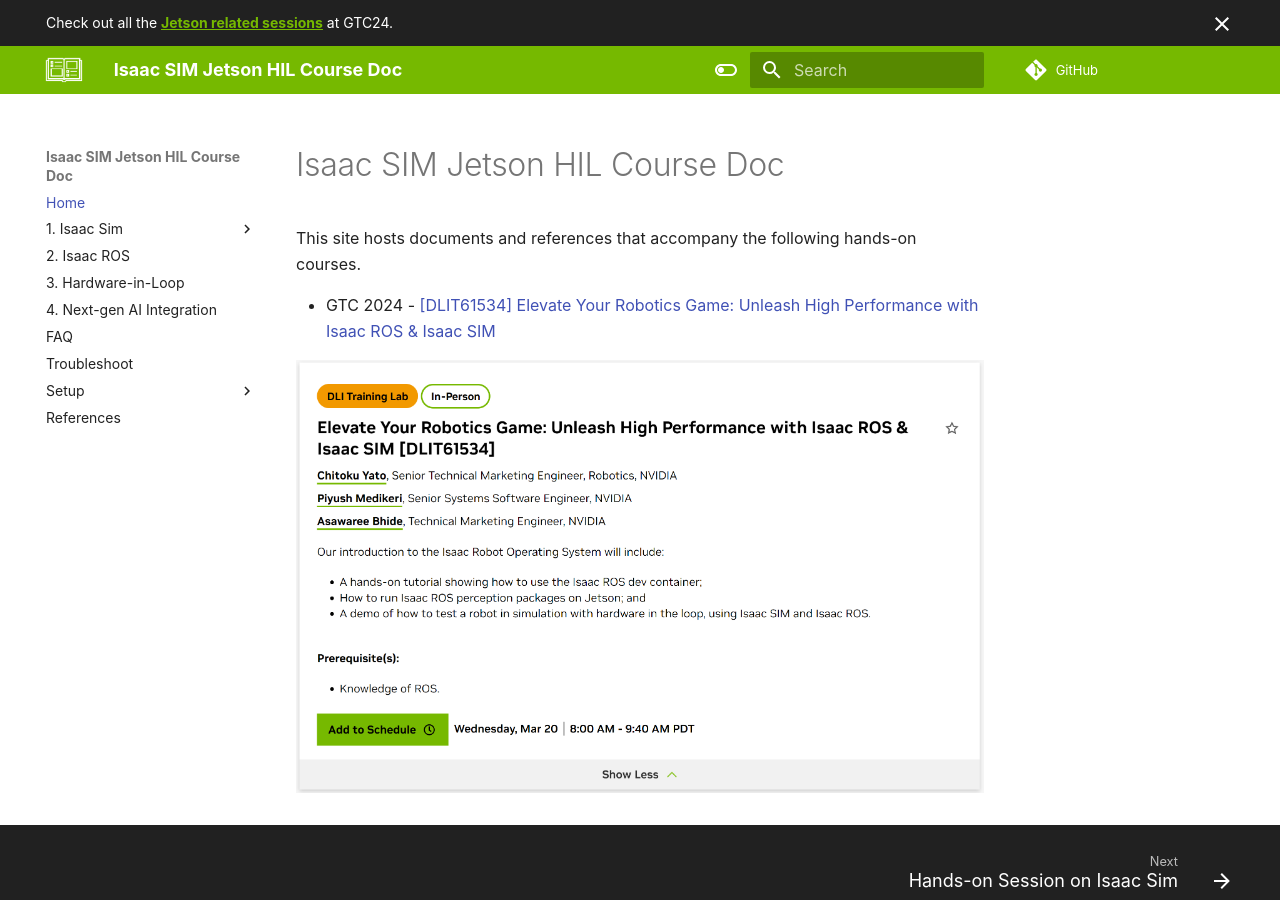
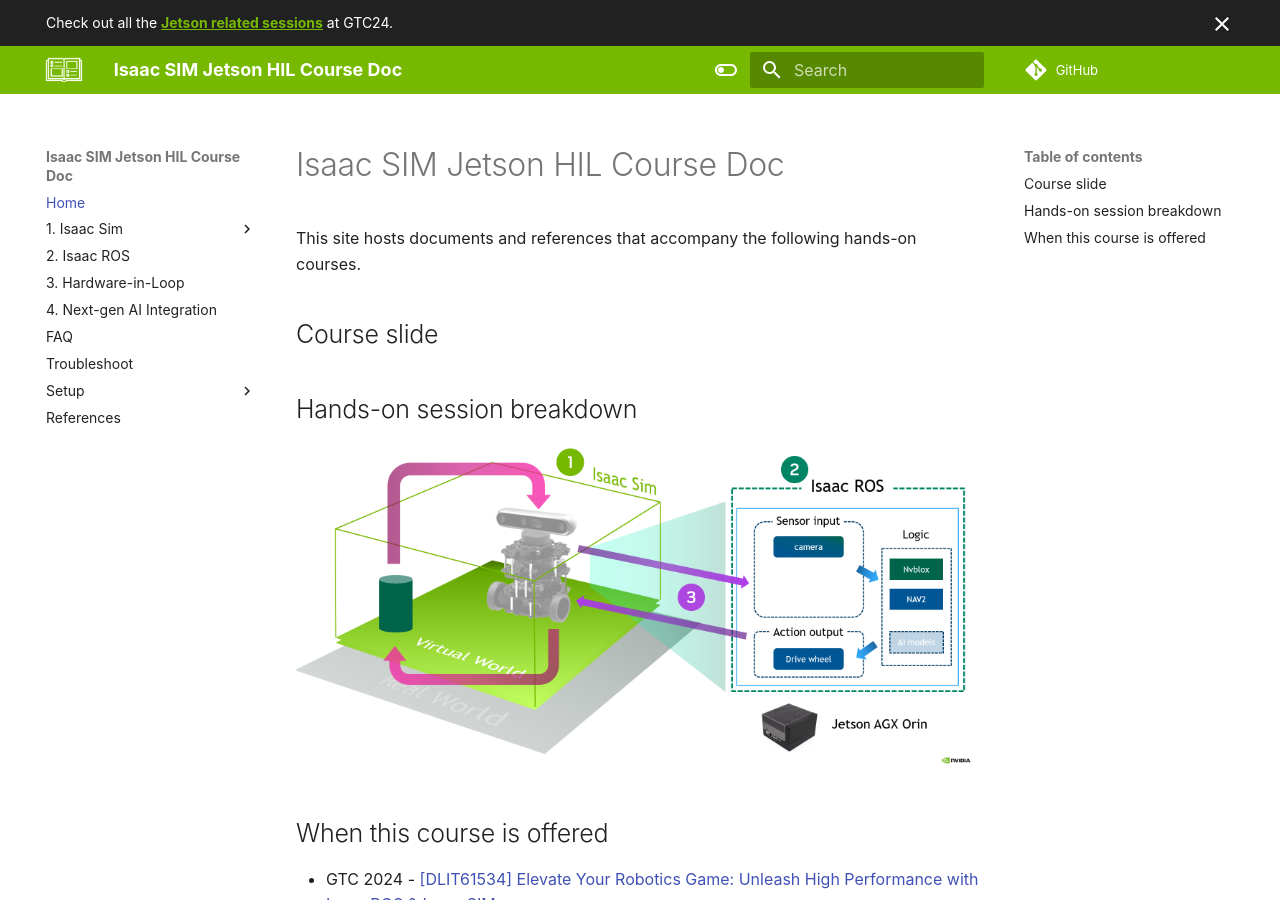
Before and after one commit to NVIDIA-AI-IOT/isaac-sim-jetson-hil-course-doc, an MkDocs documentation site: the page built from docs/index.md, in a window 1280 px wide and 900 px high. Built offline with MkDocs 1.6.1 and Material for MkDocs 9.7.7, drawn with Linux system fonts in a browser that asks for light colours; some web fonts are replaced; comment, search, counter and statistics services are not loaded.

Commit message:
Add 'the big picture'

```diff
--- a/docs/index.md
+++ b/docs/index.md
@@ -2,6 +2,16 @@
 
 This site hosts documents and references that accompany the following hands-on courses.
 
+## Course slide
+
+
+
+## Hands-on session breakdown
+
+![Hands-on session breakdown diagram - "The Loop"](images/the-loop_session-breakdown.png)
+
+## When this course is offered
+
 - GTC 2024 - [[DLIT61534] Elevate Your Robotics Game: Unleash High Performance with Isaac ROS & Isaac SIM](https://www.nvidia.com/gtc/session-catalog/?tab.allsessions=1700692987788001F1cG&search=DLIT61534#/)
 
 ![GTC page screenshot](images/gtc-page-screenshot_DLI61534.png)
```
Also changed, not shown: docs/images/the-loop_session-breakdown.png (added).
